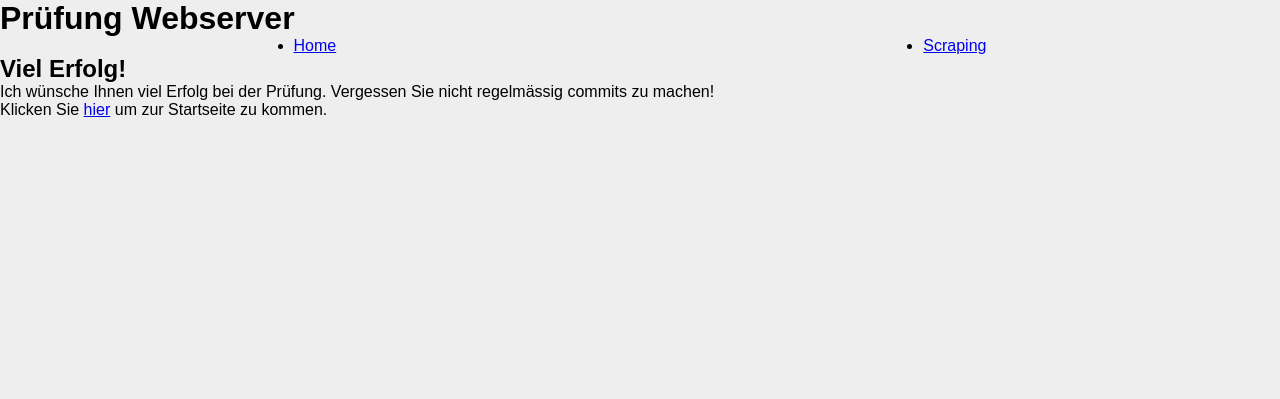
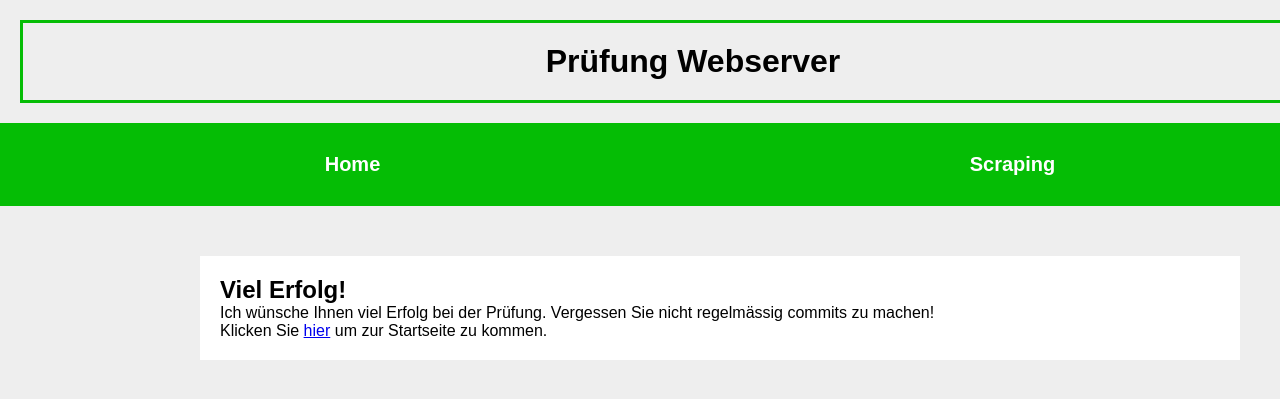
Before and after one commit to cedricgeissmann/pruefung-webserver-1mz, a Flask app: page / in a window 1280 px wide; the page is wider, and only the part inside the window is pictured. Shown: the top 399 px of that part. Run offline with Flask 2, Linux system fonts and the light colour scheme.

Commit message:
Aufgabe 2 fertig

```diff
--- a/static/main.css
+++ b/static/main.css
@@ -15,3 +15,34 @@ body {
 
 /* Implementieren Sie Ihre Änderungen hier. Lassen Sie den Code oben so wie er
 * ist!!! */
+h1{
+
+    margin: 20px 20px;
+    padding: 20px ;
+    text-align: center;
+    border-color: rgb(5, 189, 5);
+    border-style: solid;
+    width: 1300px;
+
+}
+.navbar{
+    width: 1320px;
+    padding: 30px;
+    background-color: rgb(5, 189, 5);
+}
+.nav-item{
+    list-style: none;
+}
+.nav-link{
+    font-size: 20px;
+    color: white;
+    text-decoration: none;
+    font-weight: bold;
+}
+#content{
+    margin-left: 200px;
+    margin-top: 50px;
+    background-color: white;
+    padding: 20px;
+   width: 1000px;
+}
```
